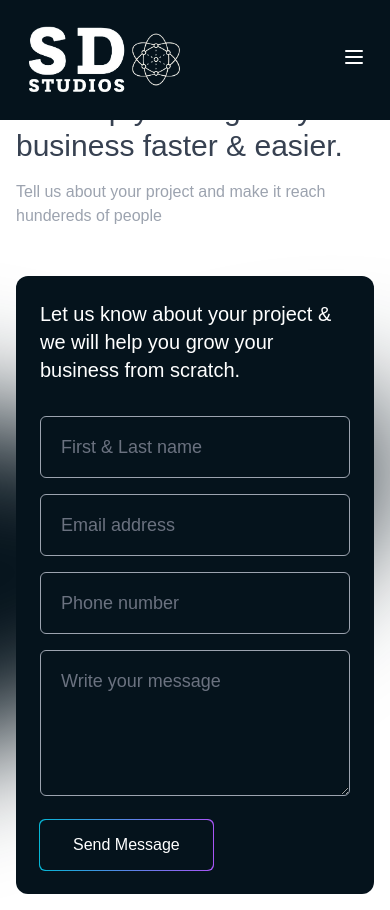
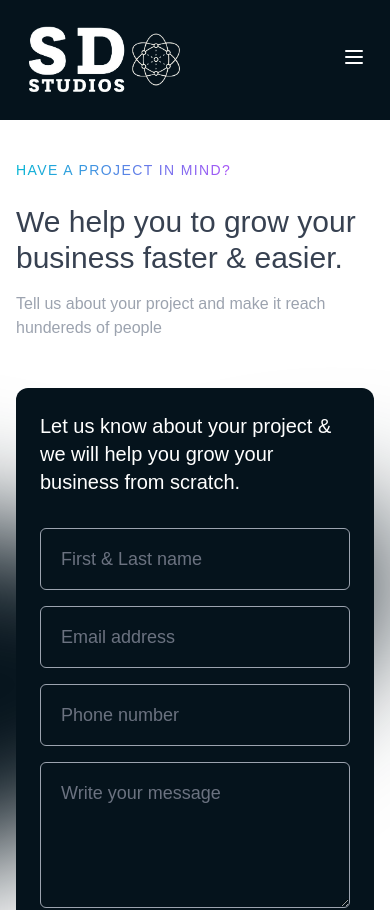
Before and after one commit to LiteshGoyal/sdstudios-django, a Next.js app: page /contact-us in a window 390 px wide. Shown: the top 910 px of the page. Built offline with nearby package versions, Linux system fonts and the light colour scheme.

Commit message:
fixed margins

```diff
--- a/src/app/auth/sign-in/page.js
+++ b/src/app/auth/sign-in/page.js
@@ -3,7 +3,7 @@ import React, { useState } from 'react';
 
 const SignIn = () => {
     return (
-        <section className="md:pt-36 bg-white">
+        <section className="md:pt-36 sm:pt-32  bg-white">
             <div className="grid grid-cols-1 lg:grid-cols-2">
                 <div className="relative flex items-end px-4 pb-10 pt-60 sm:pb-16 md:justify-center lg:pb-24 bg-gray-50 sm:px-6 lg:px-8">
                     <div className="absolute inset-0">
--- a/src/app/auth/sign-up/page.js
+++ b/src/app/auth/sign-up/page.js
@@ -1,6 +1,6 @@
 export default function SignUp() {
     return (
-        <section className="bg-white md:pt-36">
+        <section className="bg-white sm:pt-32 md:pt-36">
             <div className="grid grid-cols-1 lg:grid-cols-2">
                 <div className="relative flex items-end px-4 pb-10 pt-60 sm:pb-16 md:justify-center lg:pb-24 bg-gray-50 sm:px-6 lg:px-8">
                     <div className="absolute inset-0">
--- a/src/app/contact-us/page.js
+++ b/src/app/contact-us/page.js
@@ -1,6 +1,6 @@
 export default function ContactUs() {
     return (
-        <section className="py-12 md:pt-40 overflow-hidden">
+        <section className="py-12 pt-40 overflow-hidden">
             <div className="px-4 mx-auto max-w-7xl sm:px-6 lg:px-8">
                 <div className="grid max-w-6xl grid-cols-1 mx-auto gap-y-12 lg:grid-cols-2 lg:gap-x-16 xl:gap-x-24">
                     <div className="relative flex flex-col justify-between max-w-lg lg:py-12 lg:max-w-none">
--- a/src/components/Aboutus/index.js
+++ b/src/components/Aboutus/index.js
@@ -3,7 +3,7 @@ import Link from 'next/link';
 import { Linkedin, Github } from 'lucide-react';
 export default function AboutUs() {
   return (
-    <div className="md:pt-40 min-h-screen py-10">
+    <div className="pt-40 min-h-screen py-10">
       <div className="container mx-auto px-6 lg:px-20">
         <header className="text-center mb-12">
           <h1 className="text-4xl xl:text-4xl font-bold text-gray-800">About SpringDjango Studios</h1>
```
